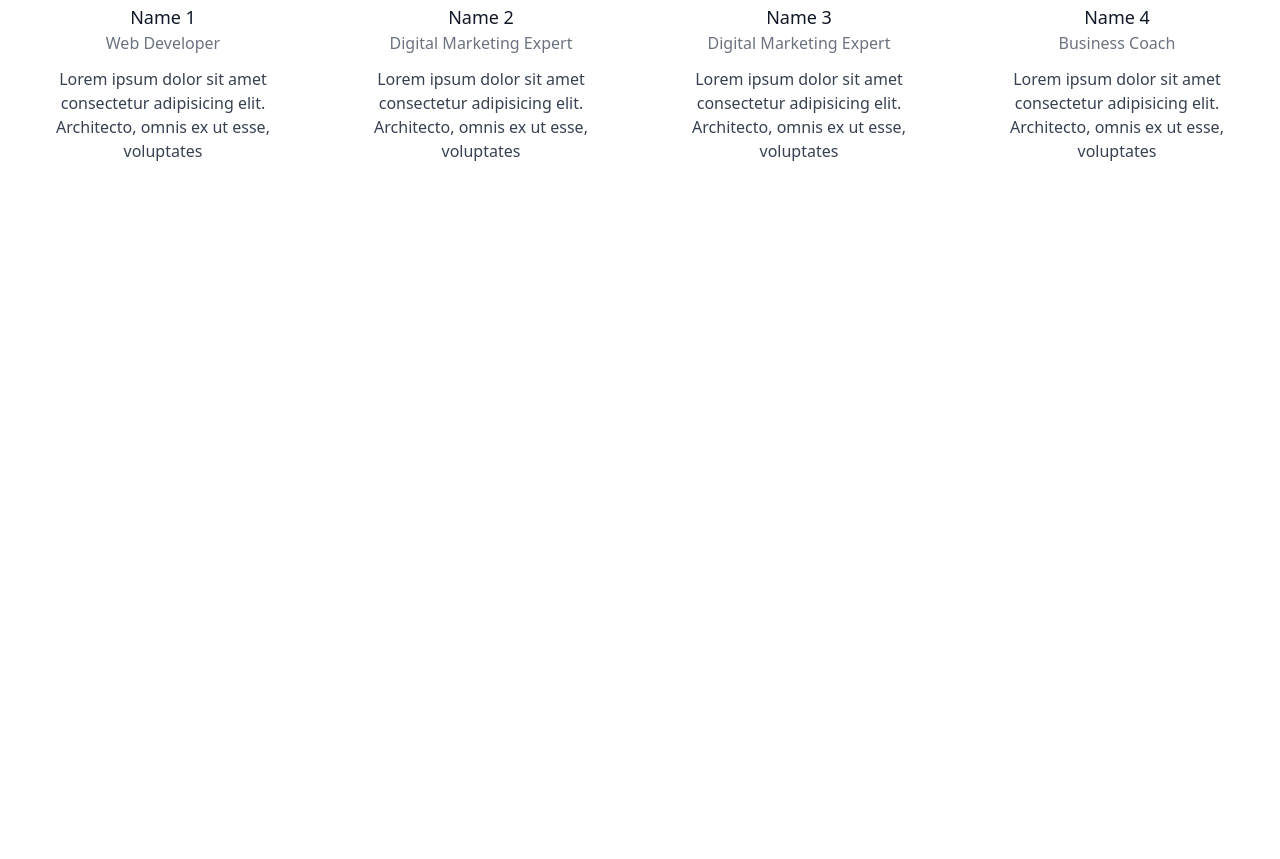
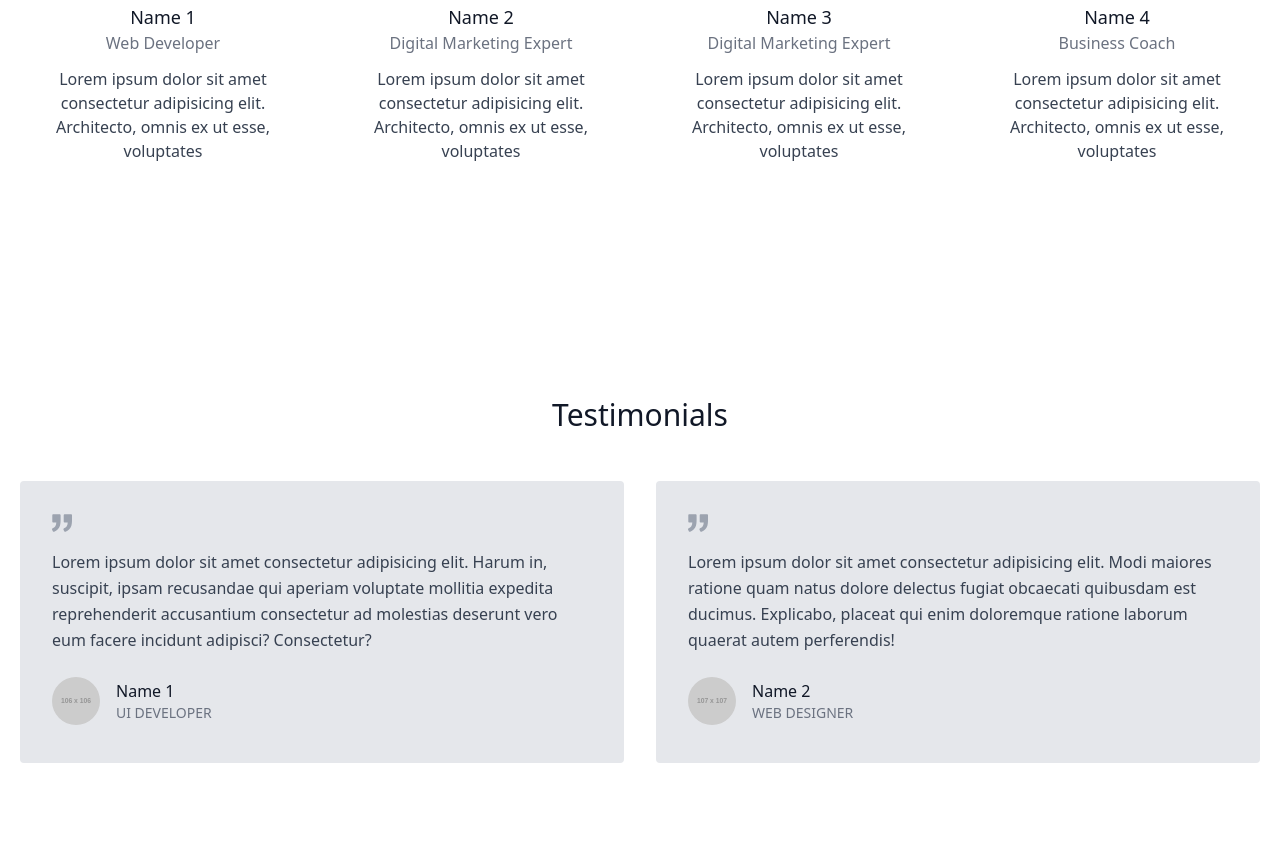
Before and after one commit to pulkitmittal19/Sample-One-Page-Website, a plain HTML site: page index.html in a window 1280 px wide. Shown: the part 3982-4841 px from the top of the page. Before the commit the page ends 4283 px from the top, so only its background shows below. Drawn offline with nearby package versions, Linux system fonts and the light colour scheme; placeholder pictures from the web are drawn by us.

Commit message:
Add: Testimonial Section

```diff
--- a/index.html
+++ b/index.html
@@ -831,5 +831,85 @@
       </div>
     </section>
     <!--Top Tutors List end------->
+
+    <!--Testimonial Section Start------>
+    <section class="text-gray-700 body-font">
+      <div class="container px-5 py-24 mx-auto">
+        <h1
+          class="text-3xl font-medium title-font text-gray-900 mb-12 text-center"
+        >
+          Testimonials
+        </h1>
+        <div class="flex flex-wrap -m-4">
+          <div class="p-4 md:w-1/2 w-full">
+            <div class="h-full bg-gray-200 p-8 rounded">
+              <svg
+                xmlns="http://www.w3.org/2000/svg"
+                fill="currentColor"
+                class="block w-5 h-5 text-gray-400 mb-4"
+                viewBox="0 0 975.036 975.036"
+              >
+                <path
+                  d="M925.036 57.197h-304c-27.6 0-50 22.4-50 50v304c0 27.601 22.4 50 50 50h145.5c-1.9 79.601-20.4 143.3-55.4 191.2-27.6 37.8-69.399 69.1-125.3 93.8-25.7 11.3-36.8 41.7-24.8 67.101l36 76c11.6 24.399 40.3 35.1 65.1 24.399 66.2-28.6 122.101-64.8 167.7-108.8 55.601-53.7 93.7-114.3 114.3-181.9 20.601-67.6 30.9-159.8 30.9-276.8v-239c0-27.599-22.401-50-50-50zM106.036 913.497c65.4-28.5 121-64.699 166.9-108.6 56.1-53.7 94.4-114.1 115-181.2 20.6-67.1 30.899-159.6 30.899-277.5v-239c0-27.6-22.399-50-50-50h-304c-27.6 0-50 22.4-50 50v304c0 27.601 22.4 50 50 50h145.5c-1.9 79.601-20.4 143.3-55.4 191.2-27.6 37.8-69.4 69.1-125.3 93.8-25.7 11.3-36.8 41.7-24.8 67.101l35.9 75.8c11.601 24.399 40.501 35.2 65.301 24.399z"
+                ></path>
+              </svg>
+              <p class="leading-relaxed mb-6">
+                Lorem ipsum dolor sit amet consectetur adipisicing elit. Harum
+                in, suscipit, ipsam recusandae qui aperiam voluptate mollitia
+                expedita reprehenderit accusantium consectetur ad molestias
+                deserunt vero eum facere incidunt adipisci? Consectetur?
+              </p>
+              <a class="inline-flex items-center">
+                <img
+                  alt="testimonial"
+                  src="https://dummyimage.com/106x106"
+                  class="w-12 h-12 rounded-full flex-shrink-0 object-cover object-center"
+                />
+                <span class="flex-grow flex flex-col pl-4">
+                  <span class="title-font font-medium text-gray-900"
+                    >Name 1</span
+                  >
+                  <span class="text-gray-500 text-sm">UI DEVELOPER</span>
+                </span>
+              </a>
+            </div>
+          </div>
+          <div class="p-4 md:w-1/2 w-full">
+            <div class="h-full bg-gray-200 p-8 rounded">
+              <svg
+                xmlns="http://www.w3.org/2000/svg"
+                fill="currentColor"
+                class="block w-5 h-5 text-gray-400 mb-4"
+                viewBox="0 0 975.036 975.036"
+              >
+                <path
+                  d="M925.036 57.197h-304c-27.6 0-50 22.4-50 50v304c0 27.601 22.4 50 50 50h145.5c-1.9 79.601-20.4 143.3-55.4 191.2-27.6 37.8-69.399 69.1-125.3 93.8-25.7 11.3-36.8 41.7-24.8 67.101l36 76c11.6 24.399 40.3 35.1 65.1 24.399 66.2-28.6 122.101-64.8 167.7-108.8 55.601-53.7 93.7-114.3 114.3-181.9 20.601-67.6 30.9-159.8 30.9-276.8v-239c0-27.599-22.401-50-50-50zM106.036 913.497c65.4-28.5 121-64.699 166.9-108.6 56.1-53.7 94.4-114.1 115-181.2 20.6-67.1 30.899-159.6 30.899-277.5v-239c0-27.6-22.399-50-50-50h-304c-27.6 0-50 22.4-50 50v304c0 27.601 22.4 50 50 50h145.5c-1.9 79.601-20.4 143.3-55.4 191.2-27.6 37.8-69.4 69.1-125.3 93.8-25.7 11.3-36.8 41.7-24.8 67.101l35.9 75.8c11.601 24.399 40.501 35.2 65.301 24.399z"
+                ></path>
+              </svg>
+              <p class="leading-relaxed mb-6">
+                Lorem ipsum dolor sit amet consectetur adipisicing elit. Modi
+                maiores ratione quam natus dolore delectus fugiat obcaecati
+                quibusdam est ducimus. Explicabo, placeat qui enim doloremque
+                ratione laborum quaerat autem perferendis!
+              </p>
+              <a class="inline-flex items-center">
+                <img
+                  alt="testimonial"
+                  src="https://dummyimage.com/107x107"
+                  class="w-12 h-12 rounded-full flex-shrink-0 object-cover object-center"
+                />
+                <span class="flex-grow flex flex-col pl-4">
+                  <span class="title-font font-medium text-gray-900"
+                    >Name 2</span
+                  >
+                  <span class="text-gray-500 text-sm"> WEB DESIGNER</span>
+                </span>
+              </a>
+            </div>
+          </div>
+        </div>
+      </div>
+    </section>
+    <!--Testimonial Section End---->
   </body>
 </html>
```
